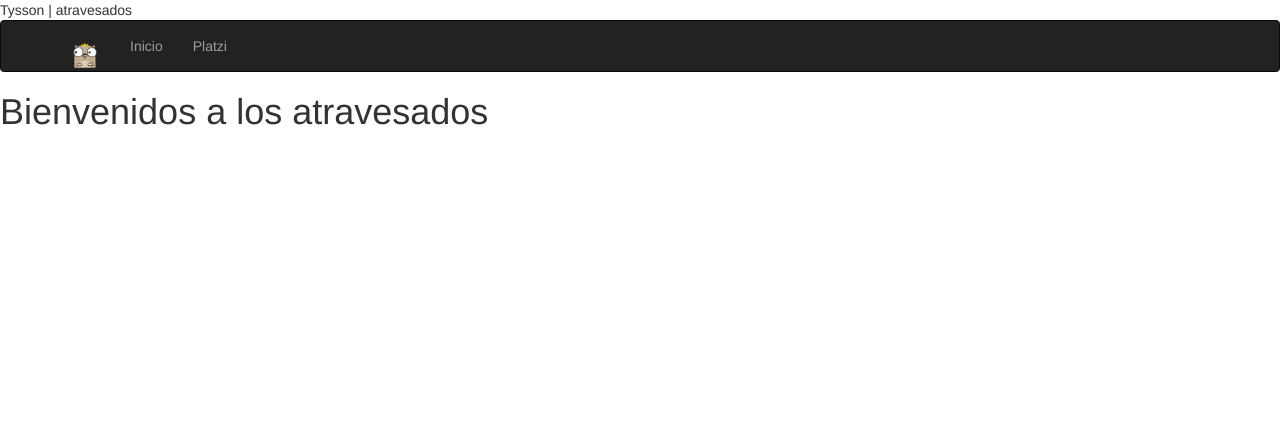
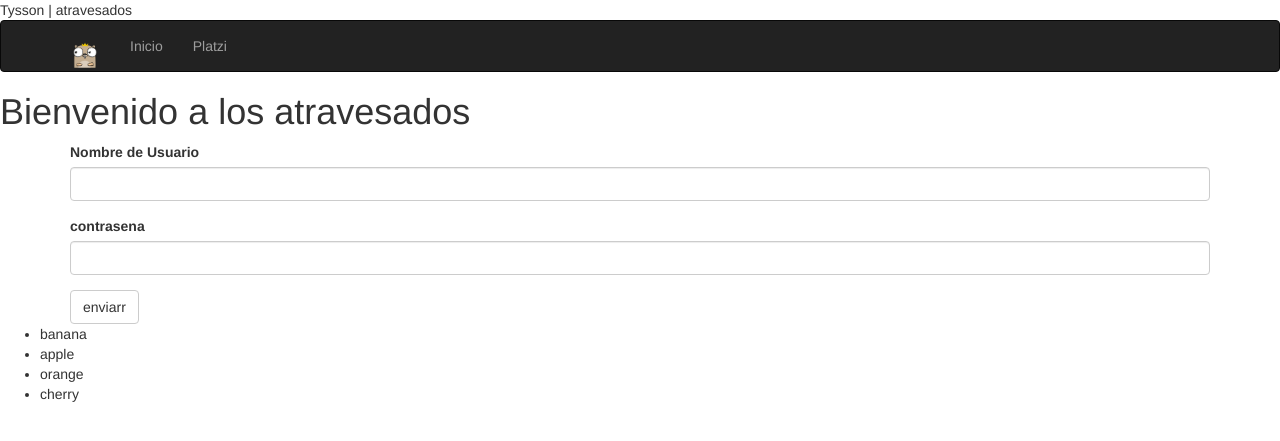
Before and after one commit to carlcri/2_CursoFlask, a Flask app: page /atravesados in a window 1280 px wide. Shown: the top 441 px of the page. Run offline with Flask 2, Linux system fonts and the light colour scheme; some libraries are stand-ins or nearby versions.

Commit message:
implementado wtf-forms in atravesados.html

```diff
--- /dev/null
+++ b/loginform.py
@@ -0,0 +1,8 @@
+from flask_wtf import FlaskForm
+from wtforms.fields import PasswordField, StringField, SubmitField
+from wtforms.validators import DataRequired
+
+class LoginForm(FlaskForm):
+    username = StringField('Nombre de Usuario', validators=[DataRequired()])
+    password = PasswordField('contrasena', validators=[DataRequired()])
+    submit = SubmitField('enviarr')
--- a/main.py
+++ b/main.py
@@ -1,7 +1,7 @@
 from flask import Flask, request, make_response, redirect, render_template, session
-
+from flask_bootstrap import Bootstrap
 from data_workers import DATA
-from flask_bootstrap import Bootstrap
+from loginform import LoginForm
 
 fruits = ['banana', 'apple', 'orange', 'cherry']
 
@@ -9,7 +9,7 @@ app = Flask(__name__)
 bootstrap = Bootstrap(app)
 
 # esta propiedad configura la llave secreta
-app.config['SECRET_KEY']='ubuntu'
+app.config['SECRET_KEY']='anything'
 
 @app.route('/')
 def index():
@@ -41,12 +41,17 @@ def hello():
         'fruits':fruits,
         'python_dev_list':python_dev_list,
     }
-    return render_template('hello.html', **context )
+    return render_template('hello.html', **context)
 
 
 @app.route('/atravesados')
 def atravesados():
-    return render_template('atravesados.html')
+    login_form = LoginForm()
+    context = {
+        'fruits':fruits,
+        'login_form':login_form,
+    }
+    return render_template('atravesados.html', **context)
 
 
 @app.route('/error')
--- a/requirements.txt
+++ b/requirements.txt
@@ -1,2 +1,3 @@
 flask
 flask-bootstrap
+flask-wtf
--- a/templates/atravesados.html
+++ b/templates/atravesados.html
@@ -1,4 +1,5 @@
 {% extends 'base.html'%}
+{% import 'bootstrap/wtf.html' as wtf %}
 
 {% block title %}
     {{super()}}
@@ -7,5 +8,17 @@
 
 
 {% block content %}
-    <h1>Bienvenidos a los atravesados</h1>
+    <h1>Bienvenido a los atravesados</h1>
+
+    <div class="container">
+        {{wtf.quick_form(login_form)}}
+    </div>
+
+    <ul>
+        {% for fruit in fruits%}
+            <li>{{fruit}}</li>
+        {% endfor %}
+
+    </ul>
+
 {% endblock %}
--- a/templates/hello.html
+++ b/templates/hello.html
@@ -17,6 +17,8 @@
     {% else %}
     <a href="{{url_for('index')}}">Ir a inicio</a>
 
+
+
     <ul>
         {% for fruit in fruits %}
             <li>{{fruit}}</li>
@@ -25,6 +27,7 @@
 
 
     {% endif %}
+
 
     <ul>
         {% for item in python_dev_list %}
```
